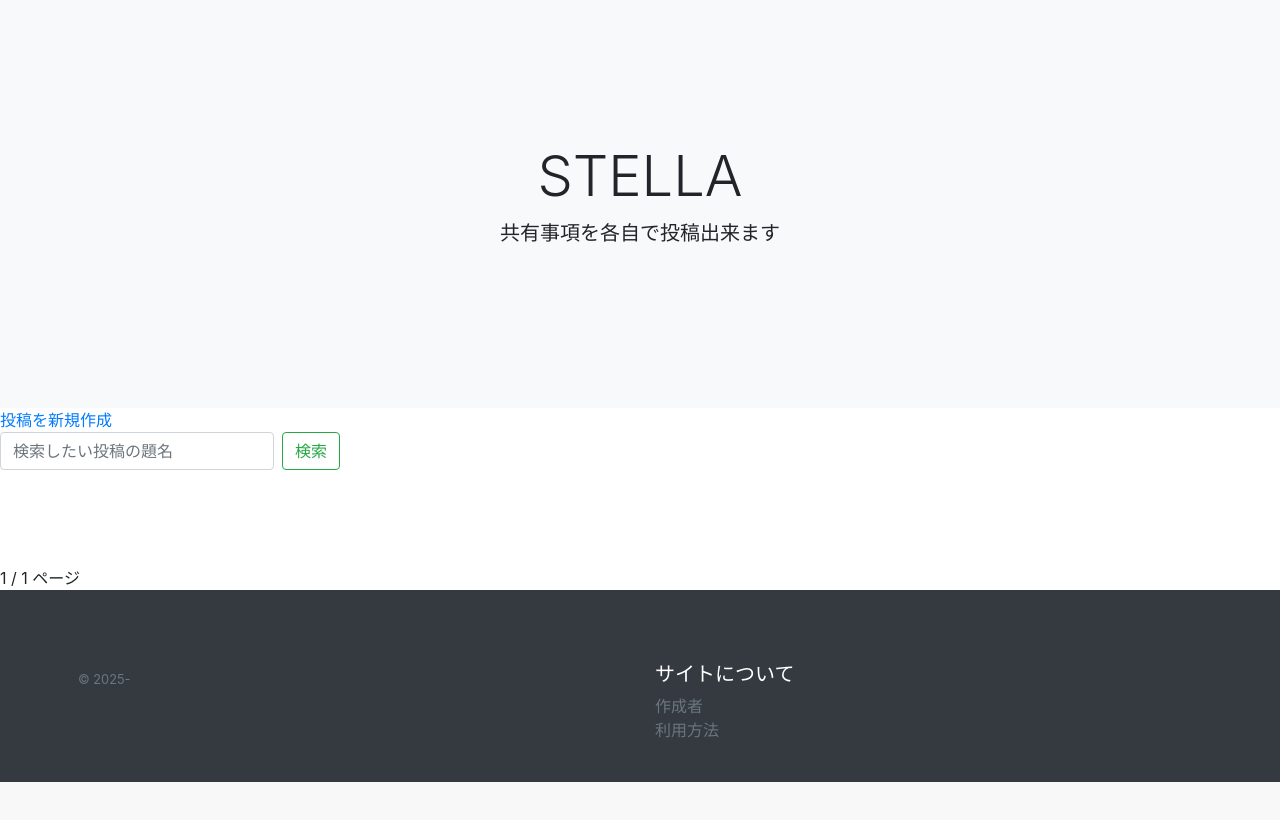
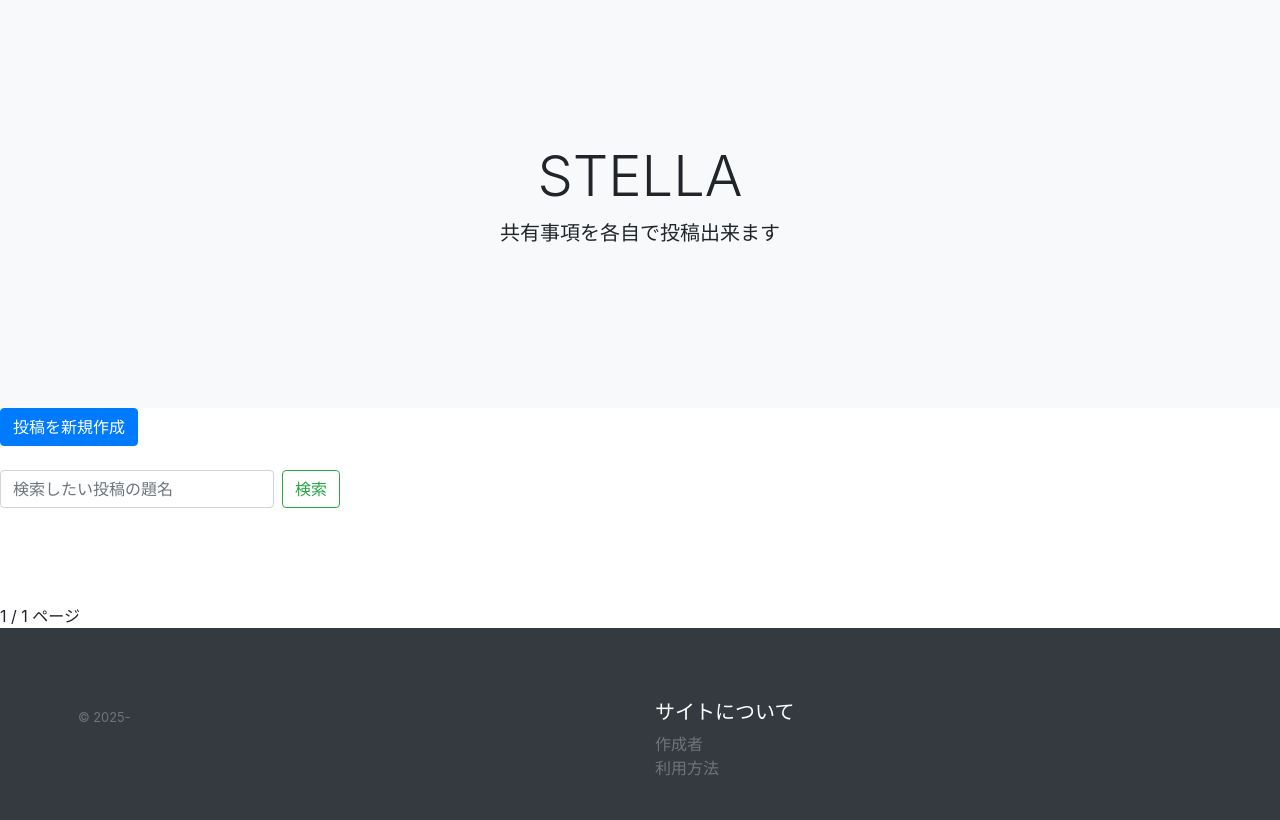
Before and after one commit to ogasawara-ryou/STELLA-MK-2, a Django app: page / in a window 1280 px wide. Shown: the part 121-941 px from the top of the page. Before the commit the page ends 903 px from the top, so only its background shows below. Run offline with Django 5.2, Linux system fonts and the light colour scheme; the visitor is signed in with stand-in values (Sample User, id 1); data that the repository does not hold is empty; some libraries are stand-ins or nearby versions.

Commit message:
ボタンデザイン変更

```diff
--- a/base/models/item_models.py
+++ b/base/models/item_models.py
@@ -23,7 +23,7 @@ class Category(models.Model):
 class Item(models.Model):
     id = models.CharField(default=create_id, primary_key=True,
                           max_length=22, editable=False)
-    name = models.CharField(default='題名', max_length=50)
+    name = models.CharField(default='題名　(作成者名)', max_length=50)
     description = models.TextField(default='説明文', blank=False) #true→false
     is_published = models.BooleanField(default=True)
     created_at = models.DateTimeField(auto_now_add=True)
--- a/templates/pages/index.html
+++ b/templates/pages/index.html
@@ -32,7 +32,7 @@
 
 {% include 'snippets/headline.html' %}
 
-<a href="{% url 'new' %}">投稿を新規作成</a>
+<button class="btn btn-primary" onclick="location.href='{% url 'new' %}'">投稿を新規作成</button><br><br>
 
 <form action="{% url 'list' %}" method="GET" class="form-inline my-2 my-lg-0">
     <input type="text" name="name" value="{{ request.GET.name }}" placeholder="検索したい投稿の題名" aria-label="Search" class="form-control mr-sm-2">
```
Also changed, not shown: static/items/vndgldisp2scBa0m8KOp27/画像3.png (added).
